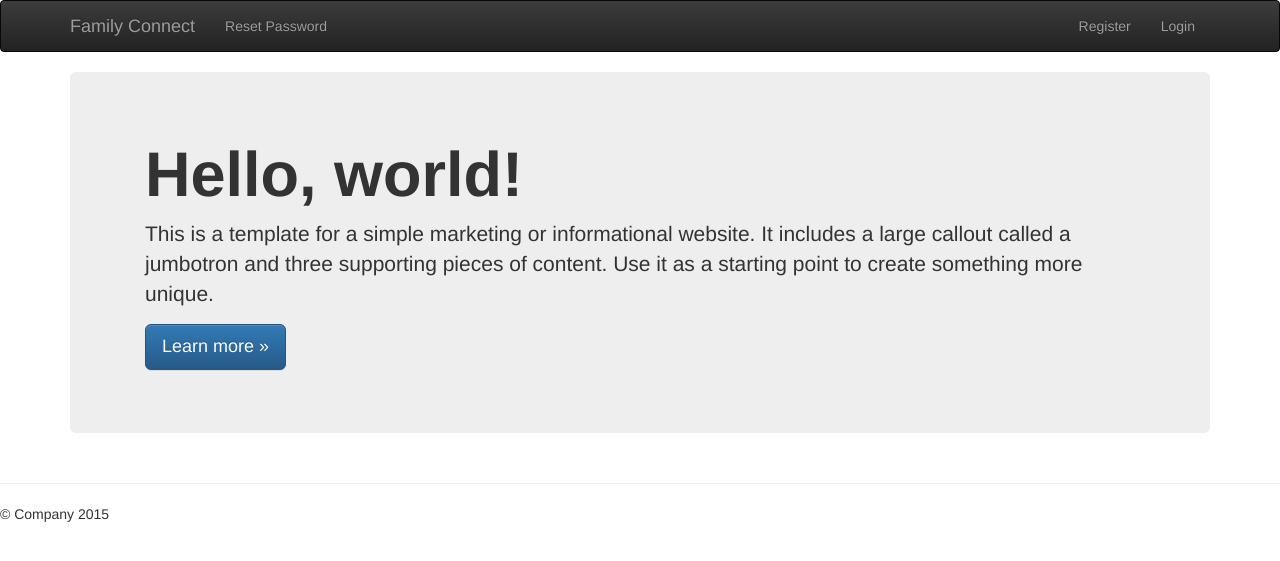
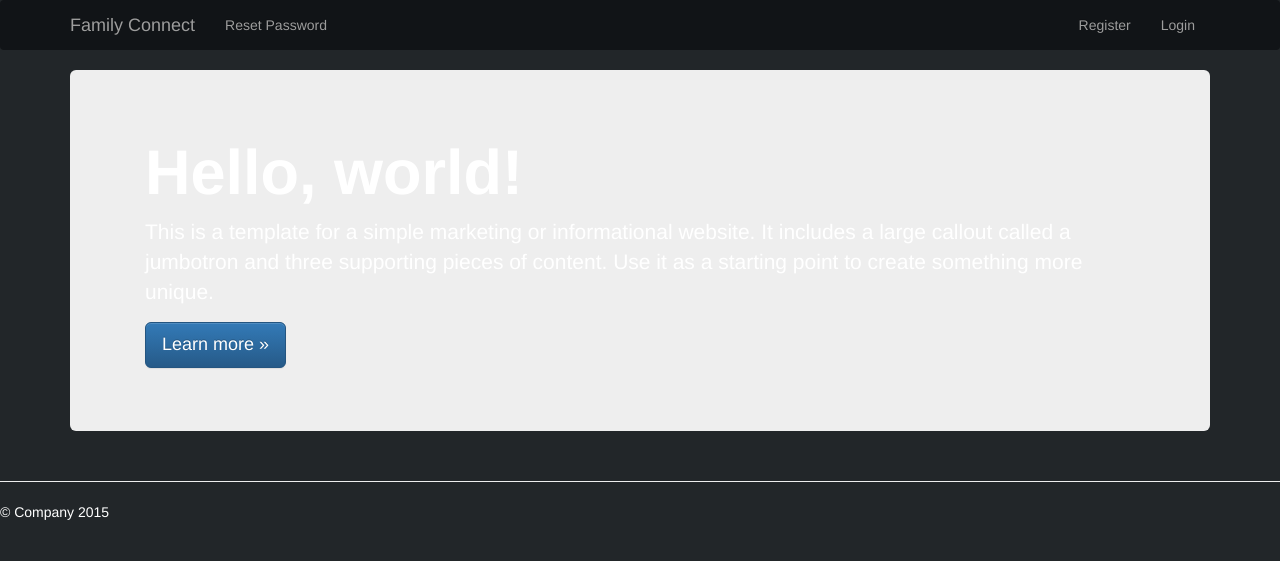
Before and after one commit to philknowles/SocialNetwork, a Django app: template accounts/templates/accounts/home.html in a window 1280 px wide. Shown: the top 561 px of the page. Run offline with Django 3.2, Linux system fonts and the light colour scheme; the template is opened without the code that fills it, so the values that code supplies are empty; some libraries are stand-ins or nearby versions.

Commit message:
Added color to login page

```diff
--- a/static/css/main.css
+++ b/static/css/main.css
@@ -6,6 +6,8 @@
 html, body {
     padding-top:0;
     padding-bottom:0;
+    background-color:#222629;
+    color:#fff;
 }
 h1 {
     font-size:14px;
@@ -17,3 +19,17 @@ h1 {
     max-width:300px;
     max-height:300px;
 }
+
+.navbar, .navbar-collapse {
+    background-color:#111417;
+    color:#fff;
+    border:0;
+}
+
+.navbar-inverse {
+    background-image:none;
+}
+
+.navbar-inverse .navbar-collapse, .navbar-inverse .navbar-form {
+    border-color:#61892f;
+}
```
